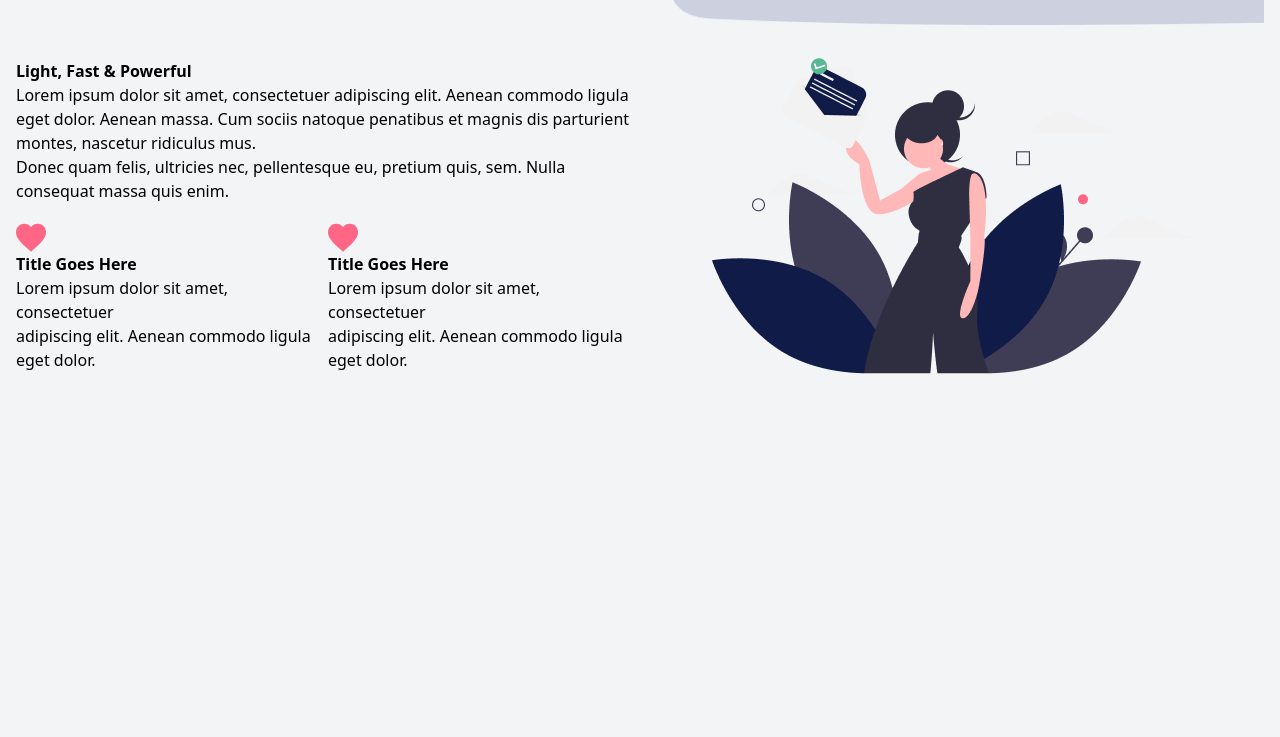
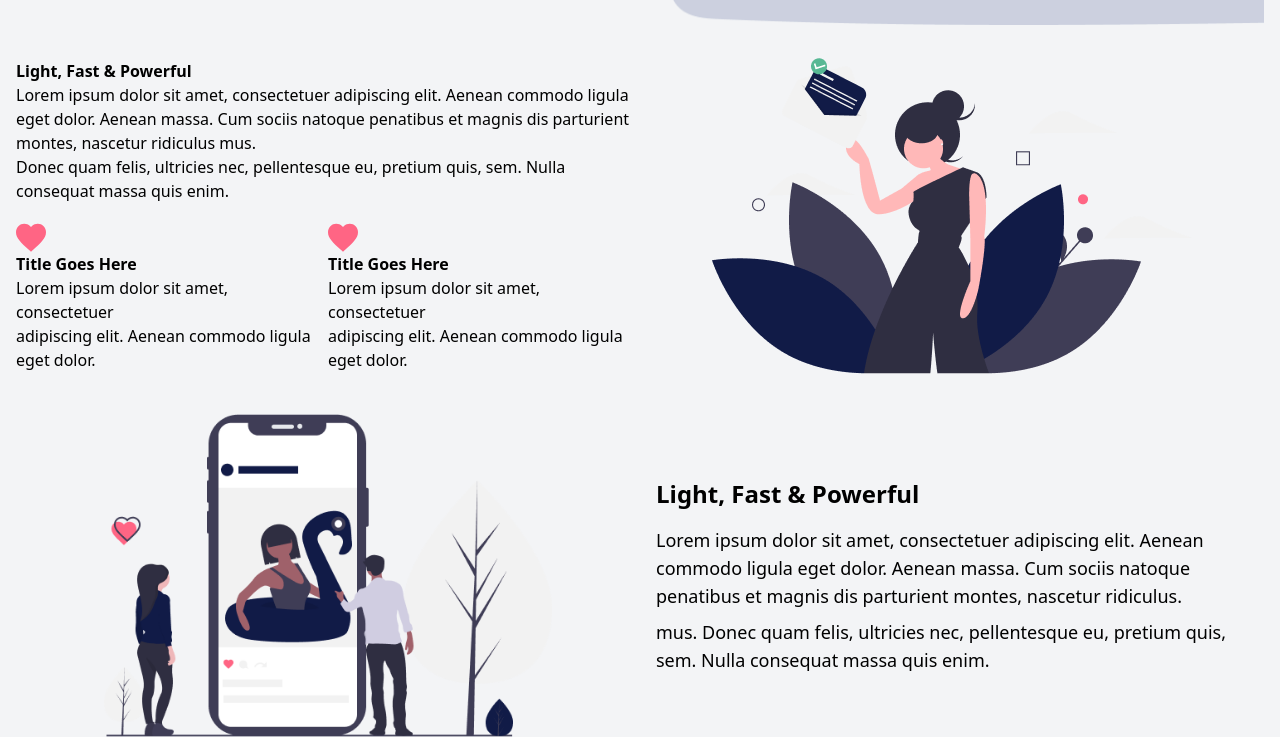
Before and after one commit to jasmina001/Landing-Page, a website: page public/index.html in a window 1280 px wide. Shown: the part 792-1529 px from the top of the page. Before the commit the page ends 1166 px from the top, so only its background shows below. Drawn offline with nearby package versions, Linux system fonts and the light colour scheme.

Commit message:
add photos

```diff
--- a/public/index.html
+++ b/public/index.html
@@ -59,10 +59,12 @@
                 Introduce Your Product Quickly & Effectively.
             </b>
             <p class="mt-2">
-                Lorem ipsum dolor sit amet, consectetuer adipiscing elit. Aenean commodo ligula eget dolor. Aenean massa. Cum sociis natoque penatibus et magnis dis parturient montes, nascetur ridiculus
+                Lorem ipsum dolor sit amet, consectetuer adipiscing elit. Aenean commodo ligula eget dolor. Aenean
+                massa. Cum sociis natoque penatibus et magnis dis parturient montes, nascetur ridiculus
             </p>
             <p class="mt-3">
-                mus. Donec quam felis, ultricies nec, pellentesque eu, pretium quis, sem. Nulla consequat massa quis enim.
+                mus. Donec quam felis, ultricies nec, pellentesque eu, pretium quis, sem. Nulla consequat massa quis
+                enim.
             </p>
             <button class="bg-black px-4 py-2 text-white mt-5 hover:bg-blue-500 hover:text-white">
                 PurchasE UI Kit
@@ -108,7 +110,21 @@
 
 
 
-
+    <section class="flex mt-10 flex-col md:flex-row items-center justify-center max-w-7xl mx-auto px-4 ">
+        <div class="md:w-1/2 flex justify-center">
+            <img src="/assets/undraw_social_influencer_sgsv.png" alt="Influencer Image" class="w-full max-w-sm md:max-w-md">
+        </div>
+        <div class="md:w-1/2 text-center md:text-left mt-6 md:mt-0 px-4">
+            <b class="text-xl md:text-2xl">Light, Fast & Powerful</b>
+            <h1 class="mt-4 text-base md:text-lg leading-relaxed">
+                Lorem ipsum dolor sit amet, consectetuer adipiscing elit. Aenean commodo ligula eget dolor. Aenean massa.
+                Cum sociis natoque penatibus et magnis dis parturient montes, nascetur ridiculus.
+            </h1>
+            <h1 class="mt-2 text-base md:text-lg leading-relaxed">
+                mus. Donec quam felis, ultricies nec, pellentesque eu, pretium quis, sem. Nulla consequat massa quis enim.
+            </h1>
+        </div>
+    </section>
 
 
 
```
Also changed, not shown: assets/undraw_mention_6k5d.png (added), assets/undraw_social_influencer_sgsv.png (added).
